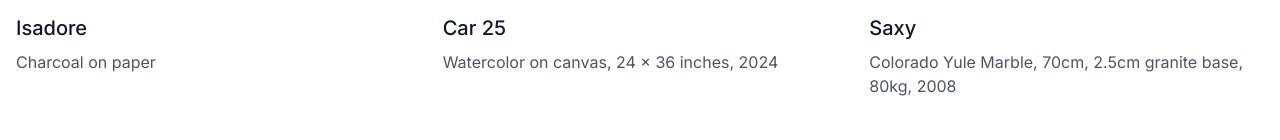
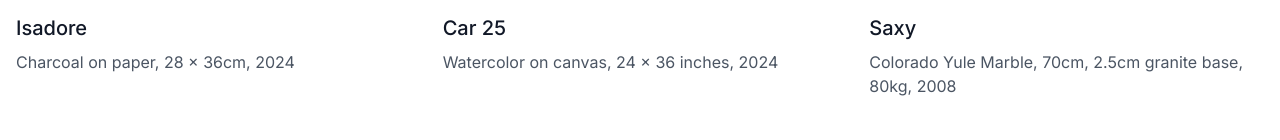
Before and after one commit to dgennetten/portfolio, a React (Vite) app: page / in a window 1280 px wide. Shown: the part 1349-1489 px from the top of the page. Built offline with nearby package versions, Linux system fonts and the light colour scheme.

Commit message:
Fixed errors in artworks

```diff
--- a/src/data/artworks.ts
+++ b/src/data/artworks.ts
@@ -5,7 +5,7 @@ export const artworks: Artwork[] = [
   {
     id: 'drawing-1',
     title: 'Isadore',
-    media: 'Charcoal on paper',
+    media: 'Charcoal on paper, 28 x 36cm, 2024',
     description: 'One of my first portraits under the guidance of Elena Cantor, master classical realism artist and teacher.',
     imageSrc: 'https://gennetten.org/PortfolioImages/Drawings/Isadore.jpg',
     category: 'drawings'
@@ -13,7 +13,7 @@ export const artworks: Artwork[] = [
   {
     id: 'drawing-2',
     title: 'Torse Antiqve',
-    media: 'Graphite on paper',
+    media: 'Charcoal on paper, 28 x 36cm, 2024',
     description: 'Intimate torso study of a classic Bargue cast drawing.',
     imageSrc: 'https://gennetten.org/PortfolioImages/Drawings/TorseAntiqve.jpg',
     category: 'drawings'
@@ -31,8 +31,8 @@ export const artworks: Artwork[] = [
   {
     id: 'painting-2',
     title: 'Untitled',
-    media: 'Oil on panel',
-    description: 'Oil on canvas, 8 × 8 inches, 2023',
+    media: 'Oil on panel, 8 x 8 inches, 2023',
+    description: 'Oil on canvas impressionist landscape painting.',
     imageSrc: 'https://gennetten.org/PortfolioImages/Paintings/ImpressionistLandscapeOil11_23.jpg',
     category: 'paintings'
   },
@@ -66,7 +66,7 @@ export const artworks: Artwork[] = [
   {
     id: 'sculpture-2',
     title: 'Marble Muse',
-    media: 'Stone and metal',
+    media: 'Colorado Yule Marble, 32 inches, 2018',
     description: 'Colorado Yule Marble, 32 inches high on a 10 inch granite base, 2018',
     imageSrc: 'https://gennetten.org/PortfolioImages/Sculptures/MarbleMuse1.jpg',
     category: 'sculptures'
@@ -74,7 +74,7 @@ export const artworks: Artwork[] = [
   {
     id: 'sculpture-3',
     title: 'Marble Muse - detail',
-    media: 'Colorado Yule Marble, 32 inches high on a 10 inch granite base, 2018',
+    media: 'Colorado Yule Marble, 32 inches, 2018',
     description: 'Abstract Figurative, closeup showing typical Colorado Yule crystalline structure.',
     imageSrc: 'https://gennetten.org/PortfolioImages/Sculptures/MarbleMuse2.jpg',
     category: 'sculptures'
```
